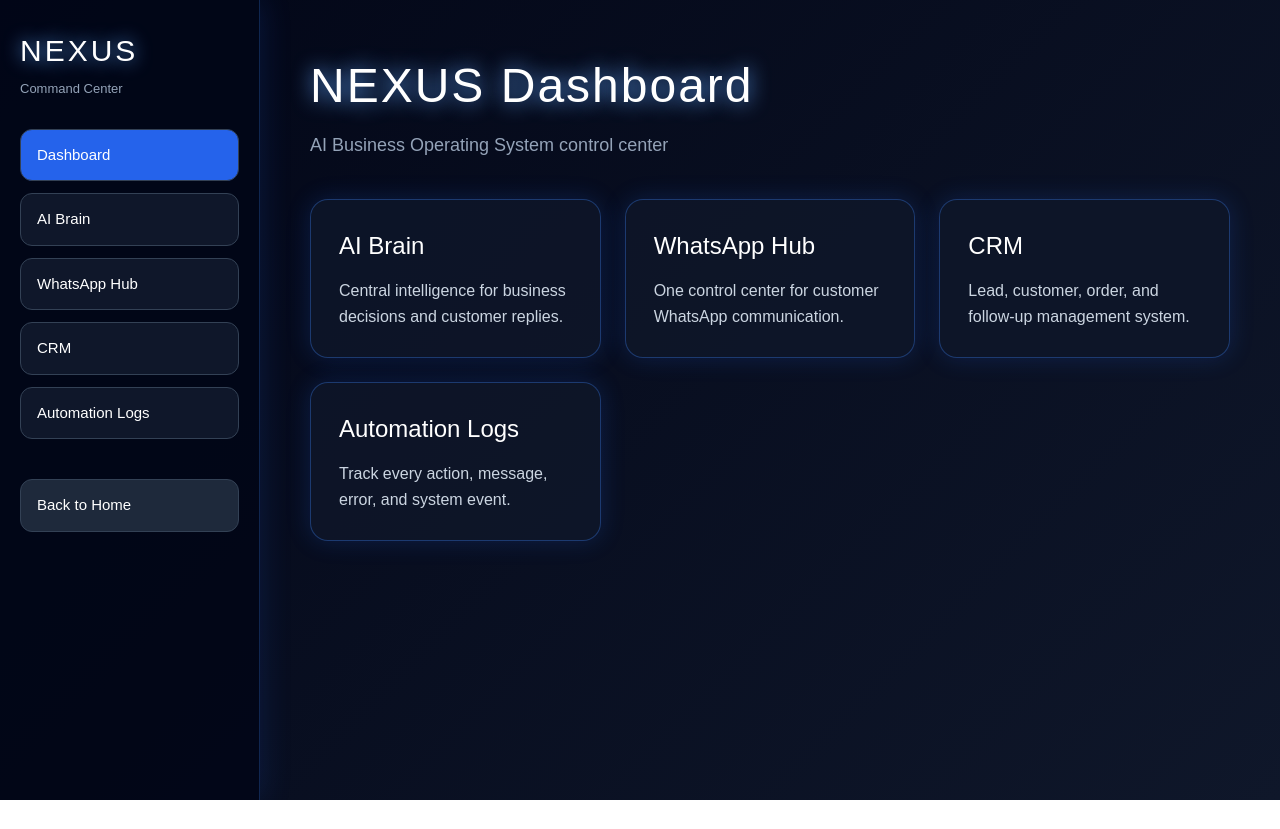
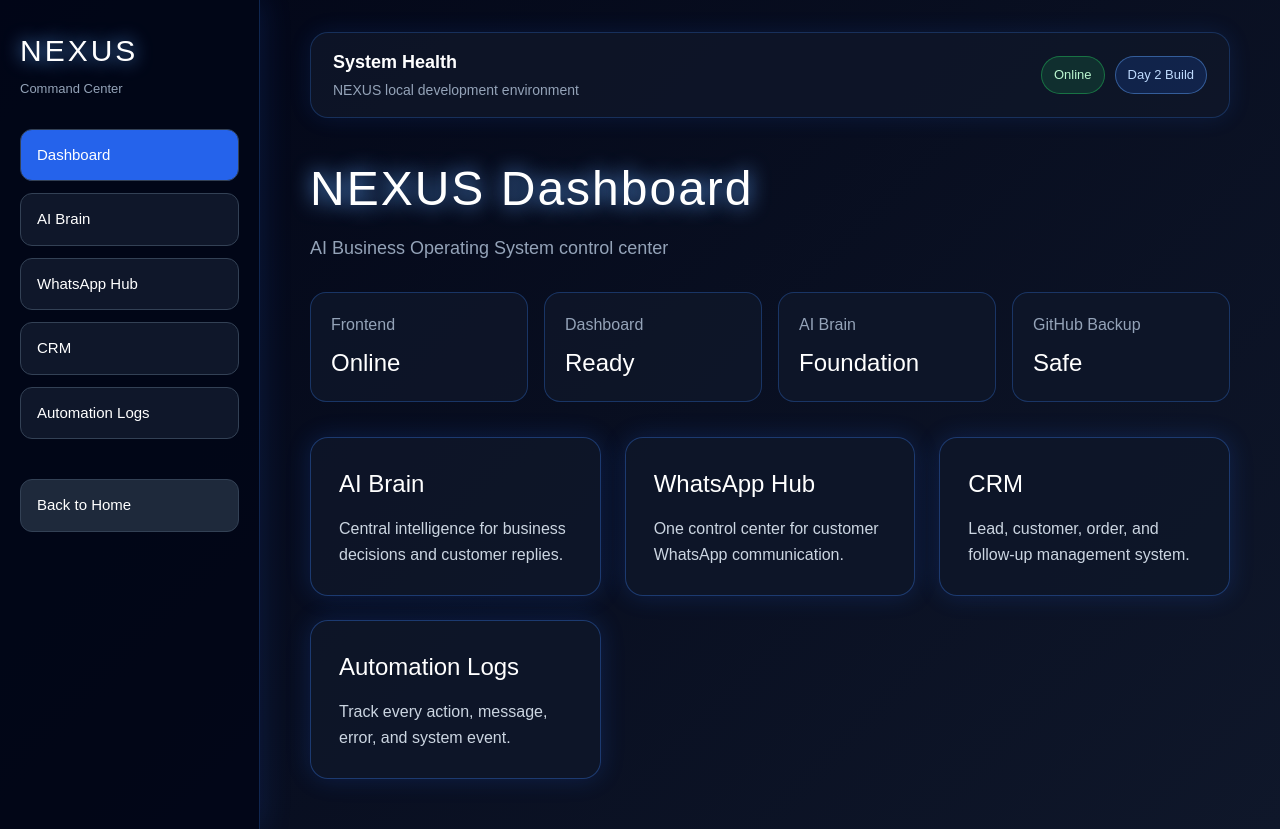
Before and after one commit to celerishealth/NEXUS, a Next.js app in the folder nexus-app/: page / in a window 1280 px wide. Both pictures are taken after a click on the button "Launch NEXUS". Before the commit the page ends 800 px from the top, so only its background shows below. Built offline with nearby package versions, Linux system fonts and the light colour scheme.

Commit message:
Day 2: add system health status bar

```diff
--- a/nexus-app/app/page.tsx
+++ b/nexus-app/app/page.tsx
@@ -53,6 +53,13 @@ const modules = [
       "Owner daily report",
     ],
   },
+];
+
+const healthItems = [
+  { name: "Frontend", value: "Online" },
+  { name: "Dashboard", value: "Ready" },
+  { name: "AI Brain", value: "Foundation" },
+  { name: "GitHub Backup", value: "Safe" },
 ];
 
 export default function Home() {
@@ -153,13 +160,7 @@ export default function Home() {
           NEXUS
         </h2>
 
-        <p
-          style={{
-            color: "#94a3b8",
-            fontSize: "13px",
-            marginBottom: "30px",
-          }}
-        >
+        <p style={{ color: "#94a3b8", fontSize: "13px", marginBottom: "30px" }}>
           Command Center
         </p>
 
@@ -221,12 +222,56 @@ export default function Home() {
         </button>
       </aside>
 
-      <section
-        style={{
-          flex: 1,
-          padding: "50px",
-        }}
-      >
+      <section style={{ flex: 1, padding: "32px 50px 50px" }}>
+        <div
+          style={{
+            display: "flex",
+            justifyContent: "space-between",
+            alignItems: "center",
+            background: "rgba(15, 23, 42, 0.8)",
+            border: "1px solid rgba(59, 130, 246, 0.25)",
+            borderRadius: "18px",
+            padding: "16px 22px",
+            marginBottom: "35px",
+            boxShadow: "0 0 22px rgba(37, 99, 235, 0.14)",
+          }}
+        >
+          <div>
+            <strong style={{ fontSize: "18px" }}>System Health</strong>
+            <p style={{ color: "#94a3b8", margin: "4px 0 0", fontSize: "14px" }}>
+              NEXUS local development environment
+            </p>
+          </div>
+
+          <div style={{ display: "flex", gap: "10px", flexWrap: "wrap" }}>
+            <span
+              style={{
+                background: "rgba(34, 197, 94, 0.15)",
+                border: "1px solid rgba(34, 197, 94, 0.45)",
+                color: "#bbf7d0",
+                padding: "8px 12px",
+                borderRadius: "999px",
+                fontSize: "13px",
+              }}
+            >
+              Online
+            </span>
+
+            <span
+              style={{
+                background: "rgba(37, 99, 235, 0.18)",
+                border: "1px solid rgba(96, 165, 250, 0.45)",
+                color: "#bfdbfe",
+                padding: "8px 12px",
+                borderRadius: "999px",
+                fontSize: "13px",
+              }}
+            >
+              Day 2 Build
+            </span>
+          </div>
+        </div>
+
         {selectedModule ? (
           <>
             <h1
@@ -279,13 +324,7 @@ export default function Home() {
                 Module Capabilities
               </h2>
 
-              <ul
-                style={{
-                  color: "#cbd5e1",
-                  lineHeight: "2",
-                  fontSize: "18px",
-                }}
-              >
+              <ul style={{ color: "#cbd5e1", lineHeight: "2", fontSize: "18px" }}>
                 {selectedModule.points.map((point) => (
                   <li key={point}>{point}</li>
                 ))}
@@ -305,15 +344,35 @@ export default function Home() {
               NEXUS Dashboard
             </h1>
 
-            <p
+            <p style={{ color: "#94a3b8", fontSize: "18px", marginBottom: "30px" }}>
+              AI Business Operating System control center
+            </p>
+
+            <div
               style={{
-                color: "#94a3b8",
-                fontSize: "18px",
-                marginBottom: "40px",
+                display: "grid",
+                gridTemplateColumns: "repeat(auto-fit, minmax(190px, 1fr))",
+                gap: "16px",
+                marginBottom: "35px",
               }}
             >
-              AI Business Operating System control center
-            </p>
+              {healthItems.map((item) => (
+                <div
+                  key={item.name}
+                  style={{
+                    background: "rgba(15, 23, 42, 0.85)",
+                    border: "1px solid rgba(59, 130, 246, 0.30)",
+                    borderRadius: "16px",
+                    padding: "20px",
+                  }}
+                >
+                  <p style={{ color: "#94a3b8", marginBottom: "8px" }}>
+                    {item.name}
+                  </p>
+                  <h3 style={{ fontSize: "24px" }}>{item.value}</h3>
+                </div>
+              ))}
+            </div>
 
             <div
               style={{
```
